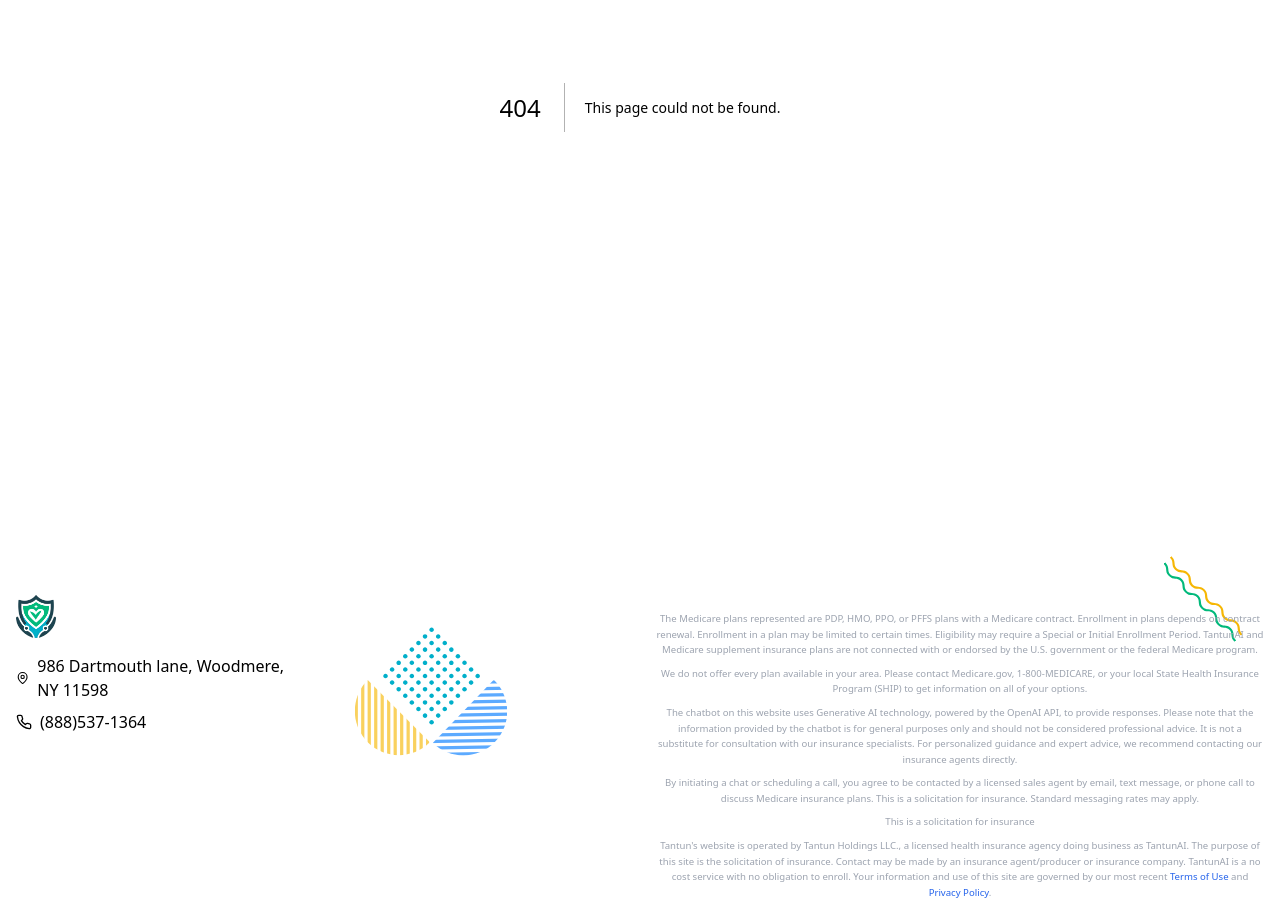
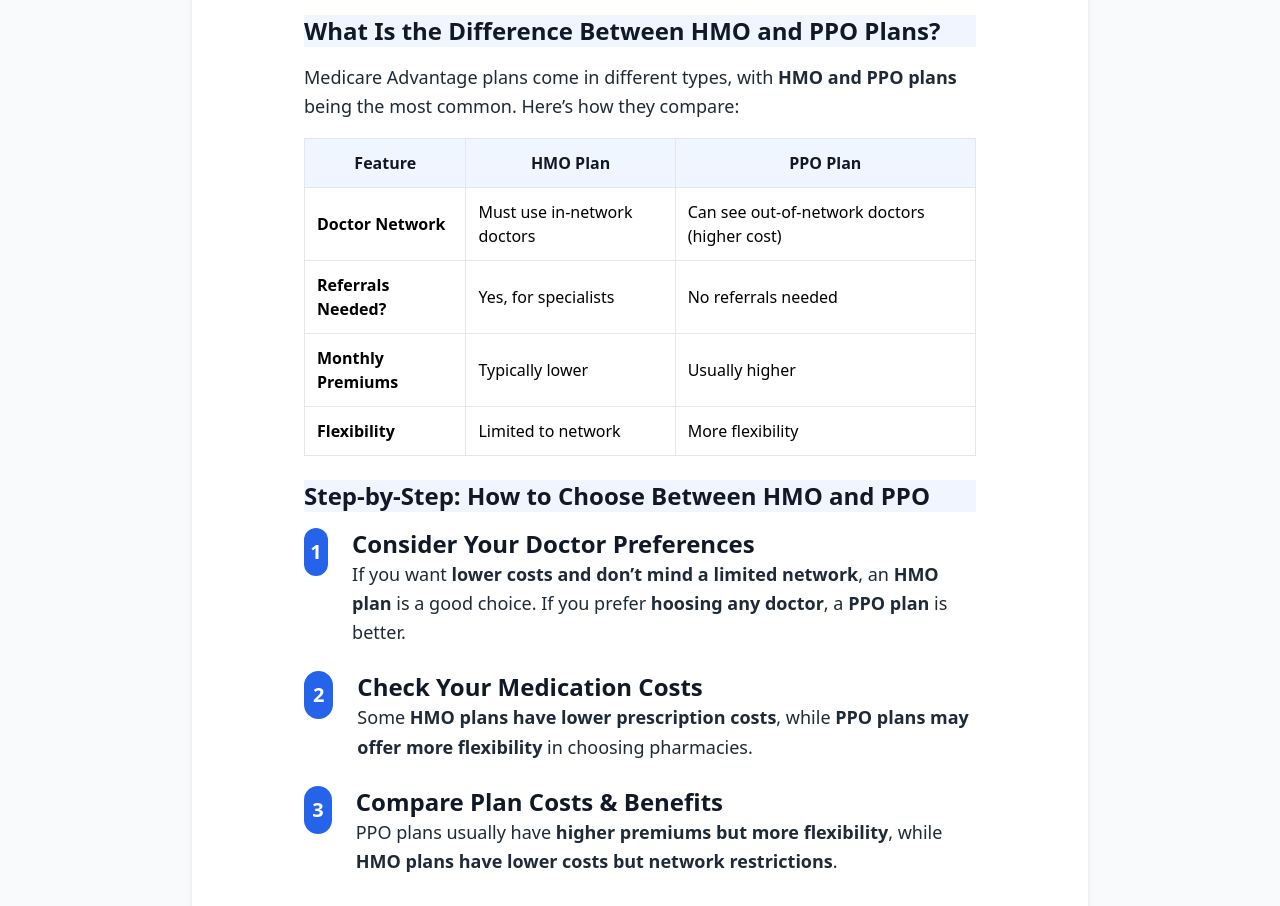
Before and after one commit to tantunholdings/medicare-tantun-web, a Next.js app: page /hmo-vs-ppo in a window 1280 px wide. Before the commit this address had no page. Shown: the part 380-1286 px from the top of the page. Built offline with nearby package versions, Linux system fonts and the light colour scheme.

Commit message:
hmo-vs-ppo page and small edits

```diff
--- /dev/null
+++ b/app/hmo-vs-ppo/layout.js
@@ -0,0 +1,20 @@
+export const metadata = {
+    title: 'HMO vs. PPO: What’s the Difference & How to Choose the Right Medicare Plan?',
+    description: 'Compare HMO and PPO Medicare Advantage plans, understand the differences, and follow a step-by-step guide to choosing the best plan for you.',
+    openGraph: {
+      title: 'HMO vs. PPO: What’s the Difference & How to Choose the Right Medicare Plan?',
+      description: 'Learn the key differences between Medicare HMO and PPO plans and how to select the best option for your healthcare needs.',
+      url: 'https://www.tantunai.com/hmo-vs-ppo',
+      siteName: 'Tantun Holdings',
+      type: 'website',
+    },
+    twitter: {
+      card: 'summary_large_image',
+      title: 'HMO vs. PPO: What’s the Difference & How to Choose the Right Medicare Plan?',
+      description: 'Compare HMO and PPO Medicare Advantage plans and follow a step-by-step guide to making the right choice.',
+    },
+  };
+
+  export default function Layout({ children }) {
+    return <>{children}</>;
+  }
--- /dev/null
+++ b/app/hmo-vs-ppo/page.js
@@ -0,0 +1,156 @@
+'use client';
+
+import { PHONE_NUMBER } from '@/utils/constants';
+import { useState, useEffect } from 'react';
+import DetailsPopup from '@/components/DetailsPopup';
+import CTAButtons from '@/components/CTAButtons';
+
+export default function HMOPPOPage() {
+  const [showExitPopup, setShowExitPopup] = useState(false);
+
+  useEffect(() => {
+    if (sessionStorage.getItem('exit-popup-shown')) return;
+    const handleExitIntent = (event) => {
+      if (!event.relatedTarget && event.clientY < 50) {
+        setShowExitPopup(true);
+        sessionStorage.setItem('exit-popup-shown', 'true');
+      }
+    };
+    window.addEventListener('mouseout', handleExitIntent);
+    return () => {
+      window.removeEventListener('mouseout', handleExitIntent);
+    };
+  }, []);
+
+  return (
+    <div className="flex flex-col min-h-screen items-center bg-gray-50 relative">
+      <div className="w-full max-w-4xl bg-white rounded-lg shadow-md p-10 mt-14 mb-14">
+
+        <h1 className="text-3xl font-bold text-center text-primary mb-6">
+          Medicare HMO vs. PPO: Which Plan Is Right for You?
+        </h1>
+        <p className="text-center text-gray-600 mb-4">
+          Understand the differences between Medicare <strong>HMO (Health Maintenance Organization)</strong> and <strong>PPO (Preferred Provider Organization)</strong> plans to make the best choice for your healthcare needs.
+        </p>
+
+        {/* ✅ CTA Section (Top) */}
+        <CTAButtons position="top" />
+
+        {/* ✅ HMO vs. PPO: Key Differences */}
+        <section className="mt-6 max-w-2xl mx-auto">
+          <h3 className="text-2xl font-semibold text-gray-900 bg-blue-50 mb-4">
+            What Is the Difference Between HMO and PPO Plans?
+          </h3>
+          <p className="text-gray-800 text-lg leading-relaxed">
+            Medicare Advantage plans come in different types, with <strong>HMO and PPO plans</strong> being the most common. Here’s how they compare:
+          </p>
+          <div className="mt-4">
+            <table className="w-full border border-gray-300 rounded-md">
+              <thead>
+                <tr className="bg-blue-50 text-gray-900">
+                  <th className="p-3 border">Feature</th>
+                  <th className="p-3 border">HMO Plan</th>
+                  <th className="p-3 border">PPO Plan</th>
+                </tr>
+              </thead>
+              <tbody>
+                <tr>
+                  <td className="p-3 border font-semibold">Doctor Network</td>
+                  <td className="p-3 border">Must use in-network doctors</td>
+                  <td className="p-3 border">Can see out-of-network doctors (higher cost)</td>
+                </tr>
+                <tr>
+                  <td className="p-3 border font-semibold">Referrals Needed?</td>
+                  <td className="p-3 border">Yes, for specialists</td>
+                  <td className="p-3 border">No referrals needed</td>
+                </tr>
+                <tr>
+                  <td className="p-3 border font-semibold">Monthly Premiums</td>
+                  <td className="p-3 border">Typically lower</td>
+                  <td className="p-3 border">Usually higher</td>
+                </tr>
+                <tr>
+                  <td className="p-3 border font-semibold">Flexibility</td>
+                  <td className="p-3 border">Limited to network</td>
+                  <td className="p-3 border">More flexibility</td>
+                </tr>
+              </tbody>
+            </table>
+          </div>
+        </section>
+
+        {/* ✅ How to Choose the Right Plan? */}
+        <section className="mt-6 max-w-2xl mx-auto">
+          <h3 className="text-2xl font-semibold text-gray-900 bg-blue-50 mb-4">
+            Step-by-Step: How to Choose Between HMO and PPO
+          </h3>
+          <div className="space-y-6">
+            {/* Step 1 */}
+            <div className="flex flex-col md:flex-row md:items-start space-y-3 md:space-y-0 md:space-x-6">
+              <div className="w-12 h-12 flex items-center justify-center bg-blue-600 text-white font-bold rounded-full text-xl text-center leading-none">
+                1
+              </div>
+              <div className="text-center md:text-left">
+                <h4 className="text-2xl font-semibold text-gray-900">
+                  Consider Your Doctor Preferences
+                </h4>
+                <p className="text-gray-800 text-lg leading-relaxed">
+                  If you want <strong>lower costs and don’t mind a limited network</strong>, an <strong>HMO plan</strong> is a good choice. If you prefer <strong>hoosing any doctor</strong>, a <strong>PPO plan</strong> is better.
+                </p>
+              </div>
+            </div>
+
+            {/* Step 2 */}
+            <div className="flex flex-col md:flex-row md:items-start space-y-3 md:space-y-0 md:space-x-6">
+              <div className="w-12 h-12 flex items-center justify-center bg-blue-600 text-white font-bold rounded-full text-xl text-center leading-none">
+                2
+              </div>
+              <div className="text-center md:text-left">
+                <h4 className="text-2xl font-semibold text-gray-900">
+                  Check Your Medication Costs
+                </h4>
+                <p className="text-gray-800 text-lg leading-relaxed">
+                  Some <strong>HMO plans have lower prescription costs</strong>, while <strong>PPO plans may offer more flexibility</strong> in choosing pharmacies.
+                </p>
+              </div>
+            </div>
+
+            {/* Step 3 */}
+            <div className="flex flex-col md:flex-row md:items-start space-y-3 md:space-y-0 md:space-x-6">
+              <div className="w-12 h-12 flex items-center justify-center bg-blue-600 text-white font-bold rounded-full text-xl text-center leading-none">
+                3
+              </div>
+              <div className="text-center md:text-left">
+                <h4 className="text-2xl font-semibold text-gray-900">
+                  Compare Plan Costs & Benefits
+                </h4>
+                <p className="text-gray-800 text-lg leading-relaxed">
+                  PPO plans usually have <strong>higher premiums but more flexibility</strong>, while <strong>HMO plans have lower costs but network restrictions</strong>.
+                </p>
+              </div>
+            </div>
+          </div>
+        </section>
+
+        {/* ✅ CTA Section (Bottom) */}
+        <div className="mt-8">
+          <CTAButtons position="bottom" />
+        </div>
+
+        {/* ✅ Exit-Intent Popup */}
+        {showExitPopup && (
+          <div className="fixed inset-0 bg-black bg-opacity-50 flex items-center justify-center z-50">
+            <div className="bg-white p-8 rounded-lg shadow-lg max-w-md w-full text-center">
+              <h2 className="text-2xl font-bold text-primary mb-4">Wait! Don’t leave yet...</h2>
+              <p className="text-gray-600 mb-6">Need help choosing the right plan?</p>
+              <a href={`tel:${PHONE_NUMBER}`} className="block bg-blue-600 text-white py-3 px-6 rounded-lg font-semibold hover:bg-blue-700 shadow-md w-full">
+                Call {PHONE_NUMBER} Now
+              </a>
+            </div>
+          </div>
+        )}
+
+      </div>
+    </div>
+  );
+}
--- a/app/medicare-advantage-enrollment/page.js
+++ b/app/medicare-advantage-enrollment/page.js
@@ -215,7 +215,7 @@ export default function MedicareAdvantagePage() {
 
                   {/* Call Option (Mobile & Desktop) */}
                   <div className='border rounded-lg p-8 shadow-md flex flex-col justify-between h-full'>
-                      <h3 className='text-lg font-bold'>📞 Sign Up for Medicare Today</h3>
+                      <h3 className='text-lg font-bold'>📞 Call Us For Medicare Help</h3>
                       <p className='text-gray-600'>Talk to a licensed Medicare agent now.</p>
 
                       {/* 📱 Mobile: Show Click-to-Call Button */}
--- a/app/medicare-advantage-providers/page.js
+++ b/app/medicare-advantage-providers/page.js
@@ -70,9 +70,9 @@ export default function MedicareAdvantageProvidersPage() {
           </h3>
           <ul className="list-disc list-inside text-gray-800 text-lg leading-relaxed">
             <li>✔ **Check provider networks** – Ensure your preferred doctors and hospitals are covered.</li>
-            <li>✔ **Compare costs** – Look at premiums, deductibles, and out-of-pocket maximums.</li>
-            <li>✔ **Review drug coverage** – Make sure your prescriptions are covered.</li>
-            <li>✔ **Consider extra benefits** – Some plans offer dental, vision, and hearing benefits.</li>
+            <li>✔ <strong>Compare costs</strong> – Look at premiums, deductibles, and out-of-pocket maximums.</li>
+            <li>✔ <strong>Review drug coverage</strong> – Make sure your prescriptions are covered.</li>
+            <li>✔ <strong>Consider extra benefits</strong> – Some plans offer dental, vision, and hearing benefits.</li>
           </ul>
         </section>
 
--- a/app/medicare-supplement/page.js
+++ b/app/medicare-supplement/page.js
@@ -169,7 +169,7 @@ export default function MedicareSupplementPage() {
        <h2 className='text-xl font-semibold text-gray-700 mt-14 mb-6'>How Can We Help?</h2>
             <div className='grid grid-cols-1 md:grid-cols-3 gap-6 text-center items-stretch h-full'>
               <div className='border rounded-lg p-8 shadow-md flex flex-col justify-between h-full'>
-                <h3 className='text-lg font-bold'>📞 Sign Up for Medicare Today</h3>
+                <h3 className='text-lg font-bold'>📞 Call Us For Medicare Help</h3>
                 <p className='text-gray-600'>Talk to a licensed Medicare agent now.</p>
                 <a href={`tel:${PHONE_NUMBER}`} className='block mt-4 bg-blue-600 text-white py-3 px-6 rounded-lg font-semibold hover:bg-blue-700 shadow-md'>
                   Call {PHONE_NUMBER}
--- a/components/CTAButtons.js
+++ b/components/CTAButtons.js
@@ -44,7 +44,7 @@ export default function CTAButtons({ position = 'top' }) {
       ) : (
         <div className='grid grid-cols-1 md:grid-cols-3 gap-6 text-center items-stretch h-full'>
           <div className='border rounded-lg p-8 shadow-md flex flex-col justify-between h-full'>
-            <h3 className='text-lg font-bold'>📞 Sign Up for Medicare Today</h3>
+            <h3 className='text-lg font-bold'>📞 Call Us For Medicare Help </h3>
             <p className='text-gray-600'>Talk to a licensed Medicare agent now.</p>
 
             {/* ✅ Show only phone number text on desktop */}
--- a/components/Navbar.js
+++ b/components/Navbar.js
@@ -124,6 +124,7 @@ export default function Navbar() {
                   <Link href="/medicare-supplement" className="block px-4 py-2 hover:bg-gray-100" onClick={() => setIsDropdownOpen(false)}>Medicare Supplement Plans</Link>
                   <Link href="/signup" className="block px-4 py-2 hover:bg-gray-100" onClick={() => setIsDropdownOpen(false)}>How to sign up for Medicare</Link>
                   <Link href="/medicare-advantage-providers" className="block px-4 py-2 hover:bg-gray-100" onClick={() => setIsDropdownOpen(false)}>Companies Offer Medicare Advantage Plans</Link>
+                  <Link href="/hmo-vs-ppo" className="block px-4 py-2 hover:bg-gray-100" onClick={() => setIsDropdownOpen(false)}>HMO or PPO Plans</Link>
                   <Link href="/blog" className="block px-4 py-2 hover:bg-gray-100" onClick={() => setIsDropdownOpen(false)}>Medicare Blog</Link>
 
                 </div>
@@ -267,6 +268,7 @@ export default function Navbar() {
                 <Link href="/medicare-supplement" className="block py-2" onClick={toggleMobileMenu}>Medicare Supplement Plans</Link>
                 <Link href="/signup" className="block py-2" onClick={toggleMobileMenu}>How to sign up for Medicare?</Link>
                 <Link href="/medicare-advantage-providers" className="block py-2" onClick={toggleMobileMenu}>Companies Offer Medicare Advantage Plans</Link>
+                <Link href="/hmo-vs-ppo" className="block py-2" onClick={toggleMobileMenu}>HMO or PPO Plans</Link>
                 <Link href="/blog" className="block py-2" onClick={toggleMobileMenu}>Medicare Blog</Link>
               </div>
             )}
```
